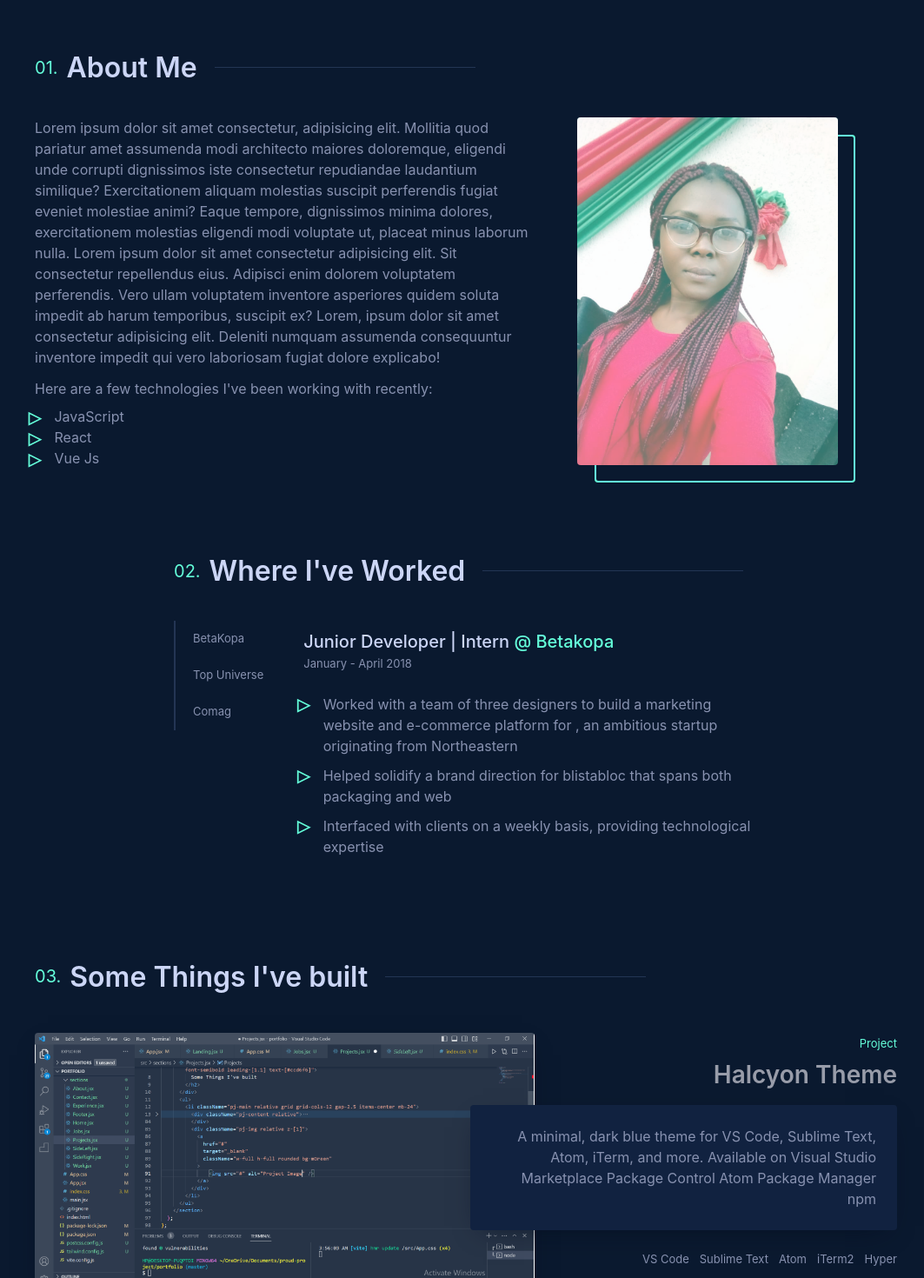
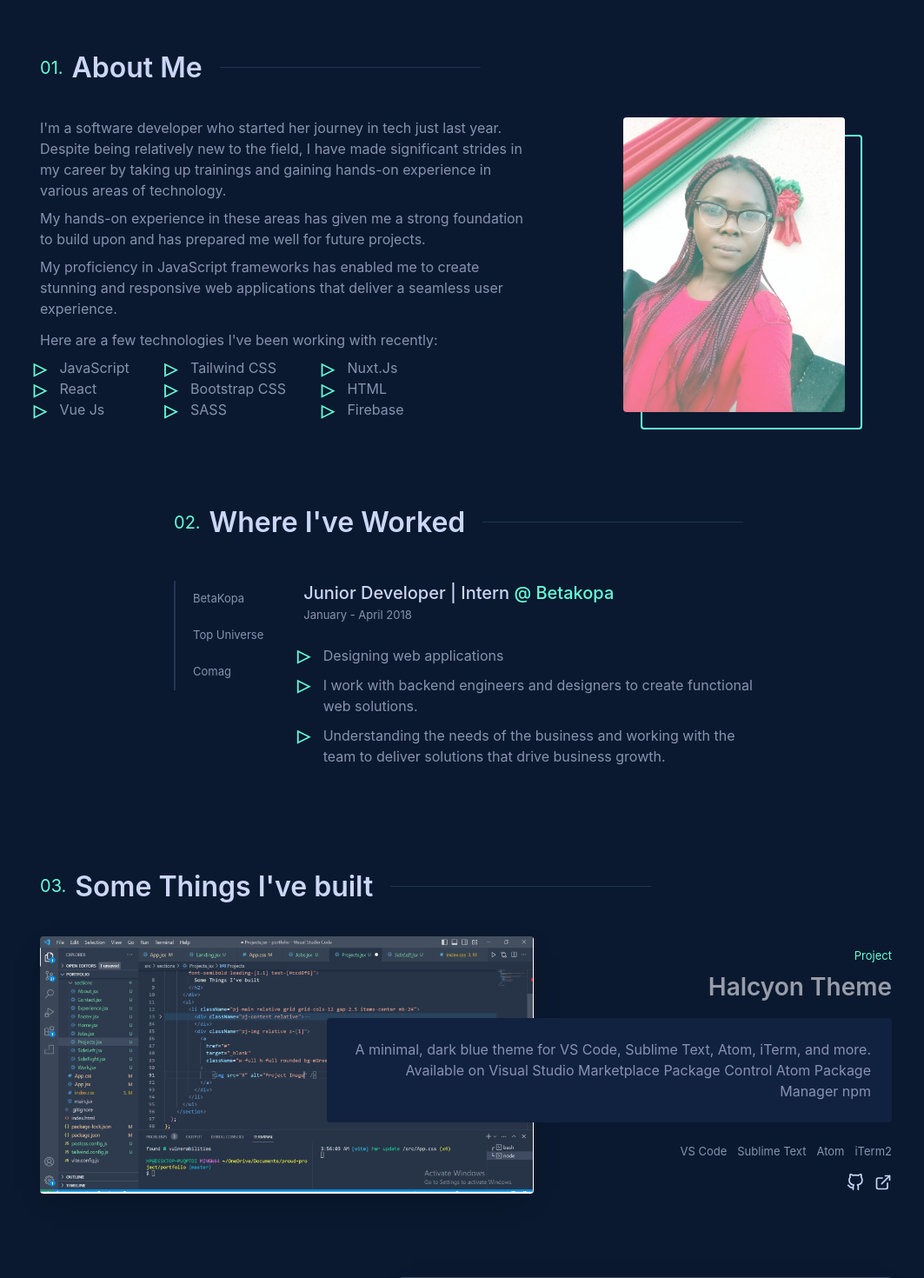
Before and after one commit to KasiePatricia/portfolio, a React (Vite) app: page / in a window 1280 px wide. Shown: the part 840-2310 px from the top of the page at 87% size, without its empty margins (104-1167 px from the left). Built offline with nearby package versions, Linux system fonts and the light colour scheme.

Commit message:
Added jobs

```diff
--- a/src/App.css
+++ b/src/App.css
@@ -67,6 +67,25 @@ section {
   margin: 0px auto;
   max-width: 1000px;
   padding-bottom: 100px;
+}
+main.main {
+  padding: 0px 25px;
+}
+@media (min-width: 480px) {
+  main.main {
+    padding: 0px 50px;
+  }
+}
+
+@media (min-width: 768px) {
+  main.main {
+    padding: 0px 100px;
+  }
+}
+@media (min-width: 1080px) {
+  main.main {
+    padding: 0px 150px;
+  }
 }
 
 .num-h2::before {
@@ -144,41 +163,99 @@ section {
   top: 0.344rem;
 }
 
-.pj-main .pj-content {
-  position: relative;
-  grid-area: 1 / 1 / -1 / 7;
+.pj-main .pj-img {
+  grid-area: 1 / 6 / -1 / -1;
+  grid-column: 1 / -1;
+  height: 100%;
+  opacity: 0.15;
+  box-shadow: 0 10px 30px -15px rgba(2, 12, 27, 0.7);
 }
-.pj-main:nth-of-type(2n + 1) .pj-content {
-  grid-column: 7 / -1;
-  text-align: right;
+.pj-main:nth-of-type(2n + 1) .pj-img {
+  grid-column: 1 / -1;
 }
-
-@media (max-width: 1080px) {
-  .pj-main:nth-of-type(2n + 1) .pj-content {
-    grid-column: 5 / -1;
+@media (min-width: 768px) {
+  .pj-main .pj-img {
+    grid-column: 6 / -1;
+    opacity: 1;
+    height: auto;
   }
-  .pj-main .pj-content {
-    grid-column: 1 / 9;
+  .pj-main:nth-of-type(2n + 1) .pj-img {
+    grid-column: 1 / 8;
+  }
+  .pj-main:nth-of-type(2n + 1) .pj-tect-stack {
+    justify-content: flex-end;
+  }
+  .pj-main:nth-of-type(2n + 1) .pj-links {
+    justify-content: flex-end;
+    margin-left: 0px;
   }
 }
 
-.pj-main:nth-of-type(2n + 1) .pj-tect-stack {
-  justify-content: flex-end;
+/* .pj-main .pj-content {
+  grid-area: 1 / 1 / -1 / 7;
+  position: relative;
+  grid-column: 1 / -1;
 }
 
-.pj-main:nth-of-type(2n + 1) .pj-links {
-  justify-content: flex-end;
-  margin-left: 0px;
+.pj-main:nth-of-type(2n + 1) .pj-content {
+  grid-column: 1 / -1;
+  text-align: left;
 }
 
-.pj-main .pj-img {
-  box-shadow: 0 10px 30px -15px rgba(2, 12, 27, 0.7);
-  grid-area: 1 / 6 / -1 / -1;
+@media (min-width: 768px) {
+  .pj-main:nth-of-type(2n + 1) .pj-content {
+    grid-column: 5 / -1;
+    text-align: right;
+  }
+  .pj-main .pj-content {
+    grid-column: 1 / -5;
+  }
 }
 
-.pj-main:nth-of-type(2n + 1) .pj-img {
-  grid-column: 1 / 8;
+@media (min-width: 1080px) {
+  .pj-main:nth-of-type(2n + 1) .pj-content {
+    grid-column: 7 / -1;
+  }
+} */
+
+.pj-main .pj-content {
+  display: flex;
+  flex-direction: column;
+  -webkit-box-pack: center;
+  justify-content: center;
+  height: 100%;
+  position: relative;
+  grid-area: 1 / 1 / -1 / 7;
+  padding: 25px 25px 20px;
+  z-index: 5;
+  grid-column: 1 / -1;
 }
+
+.pj-main:nth-of-type(2n + 1) .pj-content {
+  grid-column: 1 / -1;
+  text-align: left;
+}
+
+@media (min-width: 768px) {
+  .pj-main .pj-content {
+    grid-column: 1 / 9;
+    padding: 0;
+  }
+  .pj-main:nth-of-type(2n + 1) .pj-content {
+    grid-column: 5 / -1;
+    text-align: right;
+    padding: 0;
+  }
+}
+/* @media (min-width: 1080px) {
+  .pj-main .pj-content {
+    grid-column: 1 / -1;
+    padding: 0;
+  }
+  .pj-main:nth-of-type(2n + 1) .pj-content {
+    grid-column: 7 / -1;
+  }
+} */
 
 .pj-main .pj-img a::before {
   content: "";
--- a/src/components/Header.jsx
+++ b/src/components/Header.jsx
@@ -64,7 +64,12 @@ const Header = () => {
           </ol>
         </div>
         <div className="navbar-end">
-          <a className="btn text-mGreen bg-transparent border-mGreen">Resume</a>
+          <a
+            href="https://www.canva.com/design/DAFfI894efQ/i53zZCtlSYpgnqI5QHHQHA/view?utm_content=DAFfI894efQ&utm_campaign=designshare&utm_medium=link&utm_source=publishsharelink"
+            className="btn text-mGreen bg-transparent border-mGreen"
+          >
+            Resume
+          </a>
         </div>
       </nav>
     </header>
--- a/src/sections/About.jsx
+++ b/src/sections/About.jsx
@@ -9,33 +9,46 @@ const About = () => {
           About Me
         </h2>
       </div>
-      <div className="grid grid-cols-5 gap-12 ">
+      <div className="block md:grid grid-cols-5 gap-12 ">
         <div className="col-span-3">
           <p>
-            Lorem ipsum dolor sit amet consectetur, adipisicing elit. Mollitia
-            quod pariatur amet assumenda modi architecto maiores doloremque,
-            eligendi unde corrupti dignissimos iste consectetur repudiandae
-            laudantium similique? Exercitationem aliquam molestias suscipit
-            perferendis fugiat eveniet molestiae animi? Eaque tempore,
-            dignissimos minima dolores, exercitationem molestias eligendi modi
-            voluptate ut, placeat minus laborum nulla. Lorem ipsum dolor sit
-            amet consectetur adipisicing elit. Sit consectetur repellendus eius.
-            Adipisci enim dolorem voluptatem perferendis. Vero ullam voluptatem
-            inventore asperiores quidem soluta impedit ab harum temporibus,
-            suscipit ex? Lorem, ipsum dolor sit amet consectetur adipisicing
-            elit. Deleniti numquam assumenda consequuntur inventore impedit qui
-            vero laboriosam fugiat dolore explicabo!
+            I'm a software developer who started her journey in tech just last
+            year. Despite being relatively new to the field, I have made
+            significant strides in my career by taking up trainings and gaining
+            hands-on experience in various areas of technology.
+          </p>
+          <p className="mt-2">
+            My hands-on experience in these areas has given me a strong
+            foundation to build upon and has prepared me well for future
+            projects.
+          </p>
+          <p className="mt-2">
+            My proficiency in JavaScript frameworks has enabled me to create
+            stunning and responsive web applications that deliver a seamless
+            user experience.
           </p>
           <p className="mt-3">
             Here are a few technologies I've been working with recently:
           </p>
-          <ul className="mt-2 tech relative">
-            <li>JavaScript</li>
-            <li>React</li>
-            <li>Vue Js</li>
-          </ul>
+          <div className="flex flex-wrap gap-12">
+            <ul className="mt-2 tech relative">
+              <li>JavaScript</li>
+              <li>React</li>
+              <li>Vue Js</li>
+            </ul>
+            <ul className="mt-2 tech relative">
+              <li>Tailwind CSS</li>
+              <li>Bootstrap CSS</li>
+              <li>SASS</li>
+            </ul>
+            <ul className="mt-2 tech relative">
+              <li>Nuxt.Js</li>
+              <li>HTML</li>
+              <li>Firebase</li>
+            </ul>
+          </div>
         </div>
-        <div className="col-span-2 relative max-w-[18.75rem]">
+        <div className="col-span-2 relative w-[70%] m-auto mt-12 md:mt-0 md:max-w-[18.75rem]">
           <div className="mypic relative">
             <img
               src={Kassy}
--- a/src/sections/Home.jsx
+++ b/src/sections/Home.jsx
@@ -18,9 +18,9 @@ const Home = () => {
       </div>
       <div>
         <p className="mt-5 max-w-[33.75rem]">
-          Lorem ipsum dolor sit amet consectetur adipisicing elit. Quia ex, id
-          est dolorum magnam animi tempore molestiae atque nihil cum. Lorem
-          ipsum dolor sit amet consectetur adipisicing elit. Quis, voluptates.{" "}
+          I'm a software developer specializing in creating innovative solutions
+          for all your digital needs. I design and develop custom software
+          applications tailored to meet the specific needs of my clients.
         </p>
       </div>
       <div>
--- a/src/sections/Jobs.jsx
+++ b/src/sections/Jobs.jsx
@@ -8,8 +8,8 @@ const Jobs = () => {
           Where I've Worked
         </h2>
       </div>
-      <div className="flex">
-        <div className="relative z-10 w-max">
+      <div className="flex flex-wrap md:flex-nowrap">
+        <div className="relative z-10 w-max py-2.5">
           <button className="flex items-center w-full relative h-[2.625rem] pb-[0.125rem] px-[1.25rem] border-s-2 border-s-[#233554] text-left whitespace-nowrap text-[0.813rem] hover:border-mGreen active:border-mGreen focus:border-mGreen hover:text-mGreen hover:outline-0 active:text-mGreen active:outline-0 focus:text-mGreen focus:outline-0 hover:bg-[#112243] focus:bg-[#112243]">
             <span>BetaKopa</span>
           </button>
@@ -38,18 +38,14 @@ const Jobs = () => {
             <p className="mb-6 text-[0.813rem]">January - April 2018</p>
             <div>
               <ul className="mt-2 left_0 tech relative ">
+                <li className="mb-2.5">Designing web applications</li>
                 <li className="mb-2.5">
-                  Worked with a team of three designers to build a marketing
-                  website and e-commerce platform for , an ambitious startup
-                  originating from Northeastern
+                  I work with backend engineers and designers to create
+                  functional web solutions.
                 </li>
                 <li className="mb-2.5">
-                  Helped solidify a brand direction for blistabloc that spans
-                  both packaging and web
-                </li>
-                <li className="mb-2.5">
-                  Interfaced with clients on a weekly basis, providing
-                  technological expertise
+                  Understanding the needs of the business and working with the
+                  team to deliver solutions that drive business growth.
                 </li>
               </ul>
             </div>
--- a/src/sections/Projects.jsx
+++ b/src/sections/Projects.jsx
@@ -14,24 +14,23 @@ const Projects = () => {
           <div className="pj-content relative">
             <div>
               <p className="text-[0.813rem] my-2.5 text-mGreen">Project</p>
-              <h3 className="font-semibold font-size-title text-[#989ca9] md:mb-5">
+              <h3 className="font-semibold font-size-title text-[#e6f1ff] md:text-[#989ca9] md:mb-5">
                 <a href="#" rel="noopener noreferrer" target="_blank">
                   Halcyon Theme
                 </a>
               </h3>
               <div>
-                <p className="relative z-[2] p-6 rounded bg-[#112240] box-showder-m">
+                <p className="relative z-[2] py-5 md:p-6 rounded bg-transparent md:bg-[#112240] md:box-showder-m">
                   A minimal, dark blue theme for VS Code, Sublime Text, Atom,
                   iTerm, and more. Available on Visual Studio Marketplace
                   Package Control Atom Package Manager npm
                 </p>
               </div>
-              <ul className="pj-tect-stack flex flex-wrap gap-3 relative z-[2] mt-6 mb-2.5 text-[0.813rem]">
+              <ul className="pj-tect-stack flex flex-wrap gap-3 relative z-[2] md:mt-6 mb-2.5 text-[0.813rem]">
                 <li className="mb-1.5">VS Code</li>
                 <li className="mb-1.5">Sublime Text</li>
                 <li className="mb-1.5">Atom</li>
                 <li className="mb-1.5">iTerm2</li>
-                <li className="mb-1.5">Hyper</li>
               </ul>
               <div className="pj-links flex gap-3 relative mt-2.5 text-[#ccd6f6]">
                 <a
@@ -89,7 +88,7 @@ const Projects = () => {
               target="_blank"
               className="w-full h-full rounded bg-mGreen"
             >
-              <img src={Pj} alt="Project Image" className="rounded" />
+              <img src={Pj} alt="Project Image" className="rounded h-full" />
             </a>
           </div>
         </li>
@@ -97,24 +96,23 @@ const Projects = () => {
           <div className="pj-content relative">
             <div>
               <p className="text-[0.813rem] my-2.5 text-mGreen">Project</p>
-              <h3 className="font-semibold font-size-title text-[#989ca9] md:mb-5">
+              <h3 className="font-semibold font-size-title text-[#e6f1ff] md:text-[#989ca9] md:mb-5">
                 <a href="#" rel="noopener noreferrer" target="_blank">
                   Halcyon Theme
                 </a>
               </h3>
               <div>
-                <p className="relative z-[2] p-6 rounded bg-[#112240] box-showder-m">
+                <p className="relative z-[2] py-5 md:p-6 rounded bg-transparent md:bg-[#112240] md:box-showder-m">
                   A minimal, dark blue theme for VS Code, Sublime Text, Atom,
                   iTerm, and more. Available on Visual Studio Marketplace
                   Package Control Atom Package Manager npm
                 </p>
               </div>
-              <ul className="pj-tect-stack flex flex-wrap gap-3 relative z-[2] mt-6 mb-2.5 text-[0.813rem]">
+              <ul className="pj-tect-stack flex flex-wrap gap-3 relative z-[2] md:mt-6 mb-2.5 text-[0.813rem]">
                 <li className="mb-1.5">VS Code</li>
                 <li className="mb-1.5">Sublime Text</li>
                 <li className="mb-1.5">Atom</li>
                 <li className="mb-1.5">iTerm2</li>
-                <li className="mb-1.5">Hyper</li>
               </ul>
               <div className="pj-links flex gap-3 relative mt-2.5 text-[#ccd6f6]">
                 <a
@@ -172,7 +170,7 @@ const Projects = () => {
               target="_blank"
               className="w-full h-full rounded bg-mGreen"
             >
-              <img src={Pj} alt="Project Image" className="rounded" />
+              <img src={Pj} alt="Project Image" className="rounded h-full" />
             </a>
           </div>
         </li>
@@ -180,24 +178,23 @@ const Projects = () => {
           <div className="pj-content relative">
             <div>
               <p className="text-[0.813rem] my-2.5 text-mGreen">Project</p>
-              <h3 className="font-semibold font-size-title text-[#989ca9] md:mb-5">
+              <h3 className="font-semibold font-size-title text-[#e6f1ff] md:text-[#989ca9] md:mb-5">
                 <a href="#" rel="noopener noreferrer" target="_blank">
                   Halcyon Theme
                 </a>
               </h3>
               <div>
-                <p className="relative z-[2] p-6 rounded bg-[#112240] box-showder-m">
+                <p className="relative z-[2] py-5 md:p-6 rounded bg-transparent md:bg-[#112240] md:box-showder-m">
                   A minimal, dark blue theme for VS Code, Sublime Text, Atom,
                   iTerm, and more. Available on Visual Studio Marketplace
                   Package Control Atom Package Manager npm
                 </p>
               </div>
-              <ul className="pj-tect-stack flex flex-wrap gap-3 relative z-[2] mt-6 mb-2.5 text-[0.813rem]">
+              <ul className="pj-tect-stack flex flex-wrap gap-3 relative z-[2] md:mt-6 mb-2.5 text-[0.813rem]">
                 <li className="mb-1.5">VS Code</li>
                 <li className="mb-1.5">Sublime Text</li>
                 <li className="mb-1.5">Atom</li>
                 <li className="mb-1.5">iTerm2</li>
-                <li className="mb-1.5">Hyper</li>
               </ul>
               <div className="pj-links flex gap-3 relative mt-2.5 text-[#ccd6f6]">
                 <a
@@ -255,7 +252,7 @@ const Projects = () => {
               target="_blank"
               className="w-full h-full rounded bg-mGreen"
             >
-              <img src={Pj} alt="Project Image" className="rounded" />
+              <img src={Pj} alt="Project Image" className="rounded h-full" />
             </a>
           </div>
         </li>
```
